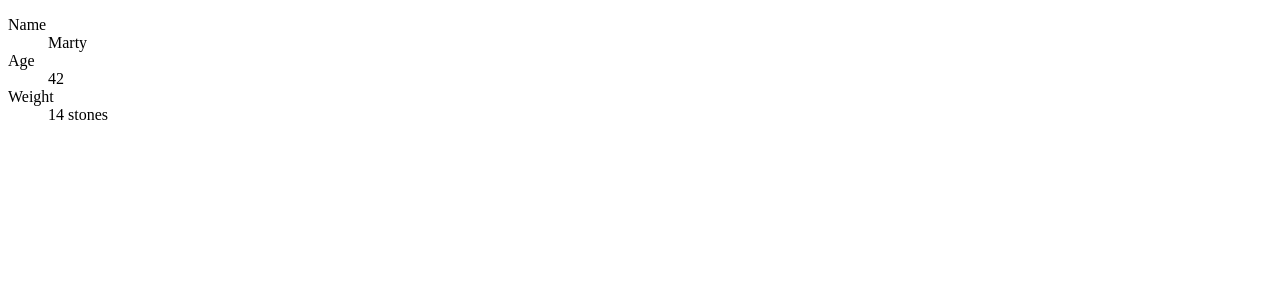
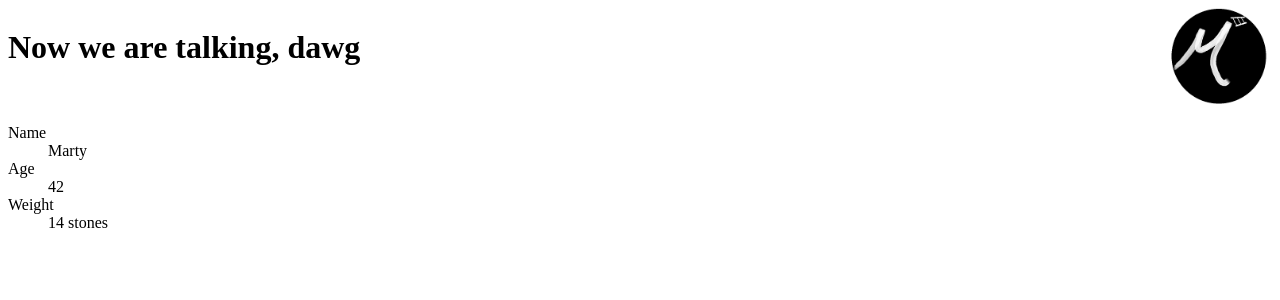
Before and after one commit to Marty42Martinez/react-props, a React app: page / in a window 1280 px wide. Shown: the top 300 px of the page. Built offline with nearby package versions, Linux system fonts and the light colour scheme.

Commit message:
added Header +styling! Thanks Paige!

```diff
--- a/src/components/App.js
+++ b/src/components/App.js
@@ -1,9 +1,11 @@
 import React from 'react';
 import Dog from './Dog';
+import Header from './Header';
 
 export default function App() {
   return (
     <>
+      <Header />
       <Dog name="Marty" age={42} weight="14 stones" />
     </>
   );
--- /dev/null
+++ b/src/components/Header.css
@@ -0,0 +1,8 @@
+header {
+  display: flex;
+  justify-content: space-between;
+}
+
+img {
+  max-height: 100px;
+}
--- /dev/null
+++ b/src/components/Header.js
@@ -0,0 +1,11 @@
+import React from 'react';
+import './Header.css';
+
+export default function Header() {
+  return (
+    <header>
+      <h1>Now we are talking, dawg</h1>
+      <img src="./src/assets/m3-logo.png" />
+    </header>
+  );
+}
```
Also changed, not shown: src/assets/m3-logo.png (added).
